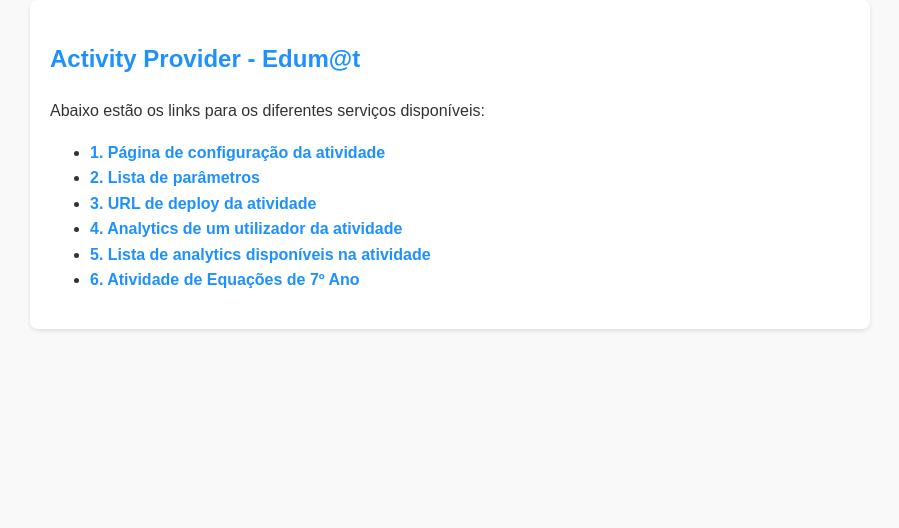
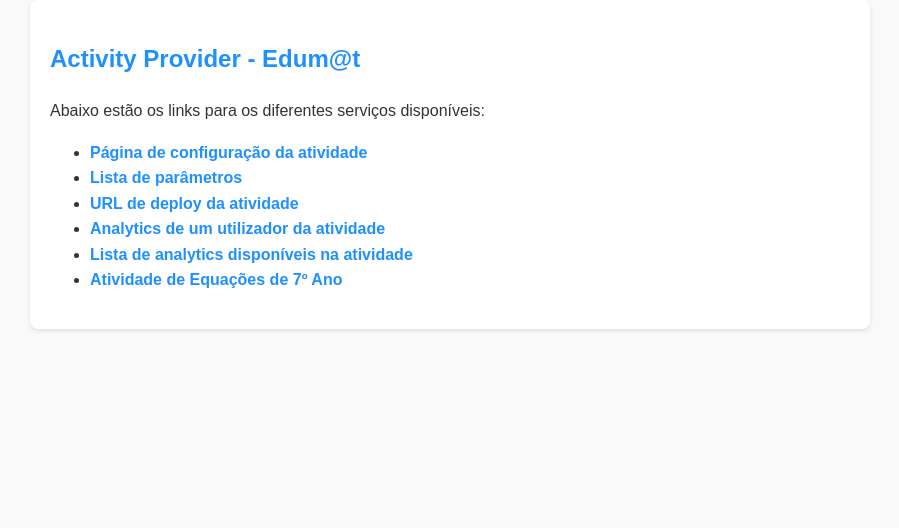
Before and after one commit to Joao-Machado-UAb/edumat7, a Flask app: page / in a window 1280 px wide. Shown: the part 123-651 px from the top of the page, without its empty margins (190-1089 px from the left). Run offline with Flask 3, Linux system fonts and the light colour scheme.

Commit message:
Update index.html

```diff
--- a/templates/index.html
+++ b/templates/index.html
@@ -7,11 +7,11 @@
     <h2>Activity Provider - Edum@t</h2>
     <p>Abaixo estão os links para os diferentes serviços disponíveis:</p>
     <ul>
-        <li><a href="/config">1. Página de configuração da atividade</a></li>
-        <li><a href="/json_params">2. Lista de parâmetros</a></li>
-        <li><a href="/user_url?activityID=12345">3. URL de deploy da atividade</a></li>
-        <li><a href="/analytics">4. Analytics de um utilizador da atividade</a></li>
-        <li><a href="/analytics_list">5. Lista de analytics disponíveis na atividade</a></li>
-        <li><a href="/equacoes?activityID=12345">6. Atividade de Equações de 7º Ano</a></li>
+        <li><a href="/config"> Página de configuração da atividade</a></li>
+        <li><a href="/json_params"> Lista de parâmetros</a></li>
+        <li><a href="/user_url?activityID=12345"> URL de deploy da atividade</a></li>
+        <li><a href="/analytics"> Analytics de um utilizador da atividade</a></li>
+        <li><a href="/analytics_list"> Lista de analytics disponíveis na atividade</a></li>
+        <li><a href="/equacoes?activityID=12345"> Atividade de Equações de 7º Ano</a></li>
     </ul>
 {% endblock %}
```
